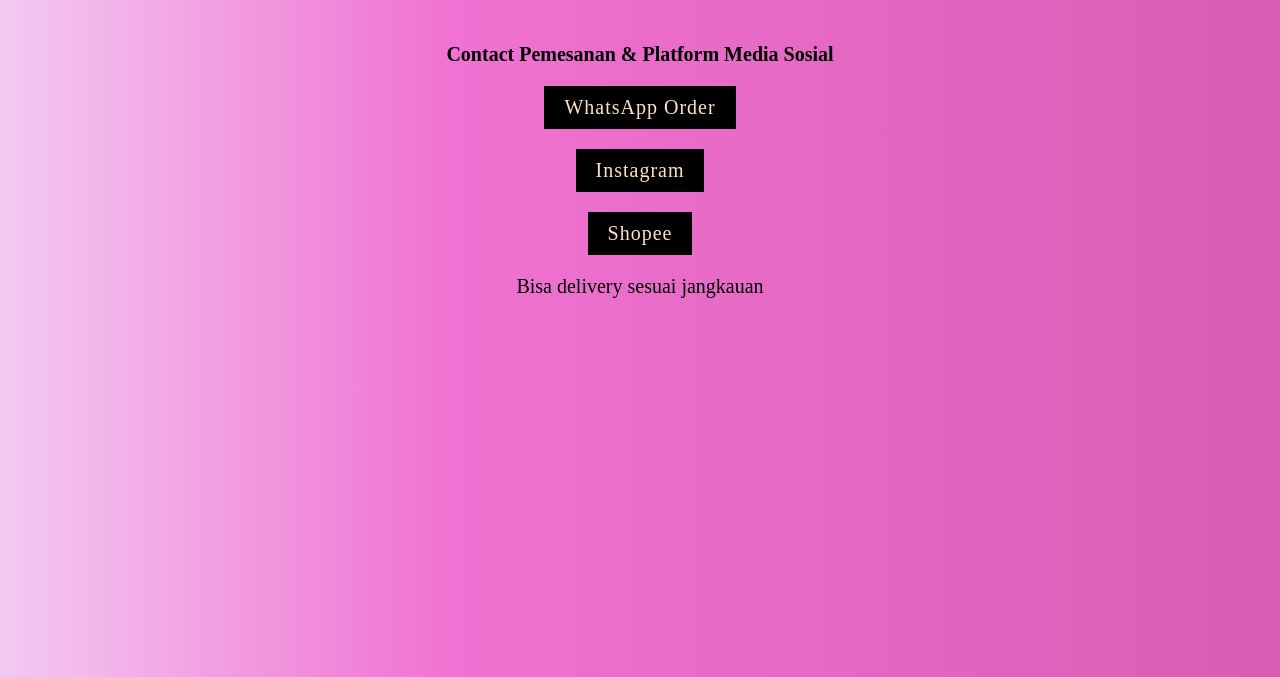
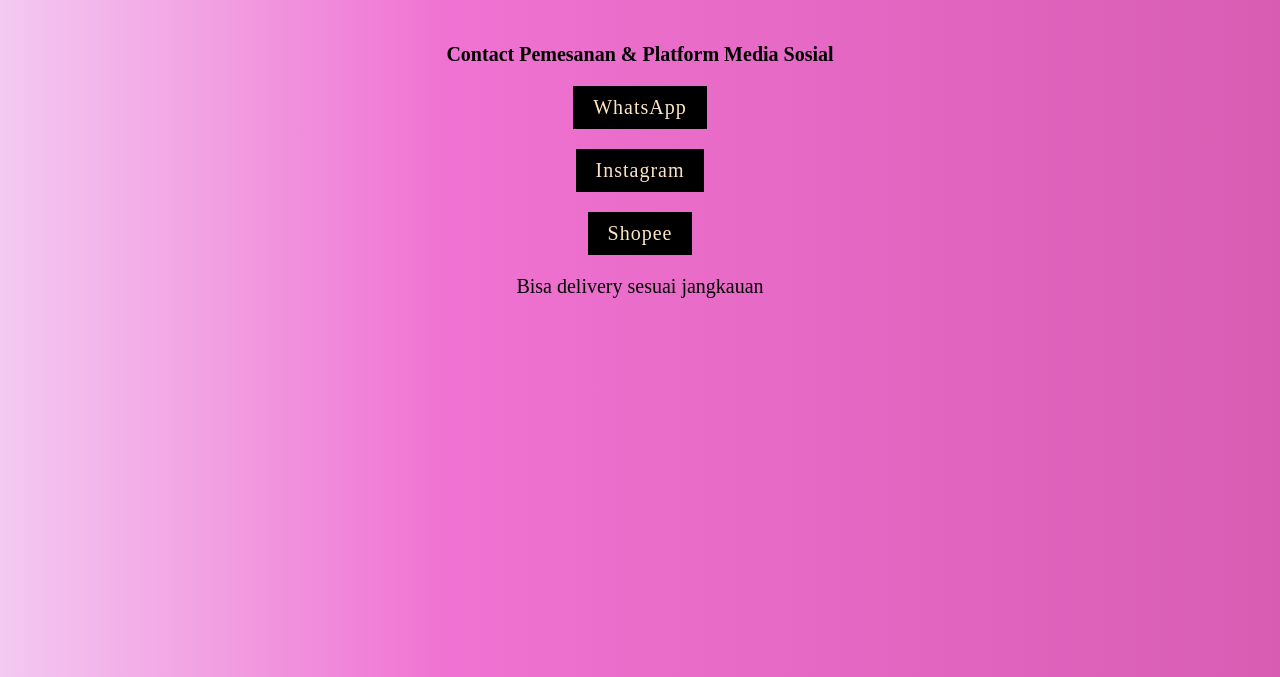
Before and after one commit to Zyzyaaa/Pikana.gih, a plain HTML site: page Contact.html in a window 1280 px wide. Shown: the part 123-800 px from the top of the page. Drawn offline with Linux system fonts and the light colour scheme.

Commit message:
Update Contact.html

```diff
--- a/Contact.html
+++ b/Contact.html
@@ -34,7 +34,7 @@
  <body>
   <p1><p class="text-center"><strong>Contact Pemesanan & Platform Media Sosial</p1></strong><br>
   <div class="spacercontent"></div>
-		<p class="text-center"><a href="https://wa.me/6282298617441/?text=Saya ingin memesan produk Pikana.gih" class="bigbtn">WhatsApp Order</a>
+		<p class="text-center"><a href="https://wa.me/6282298617441/?text=Saya ingin memesan produk Pikana.gih" class="bigbtn">WhatsApp</a>
 			<div class="spacercontent"></div>
 			<p class="text-center"><a href="https://instagram.com/pikanagihh_?igshid=OGU0MmVlOWVjOQ==" class="bigbtn">Instagram</a>
 				<div class="spacercontent"></div>
```
